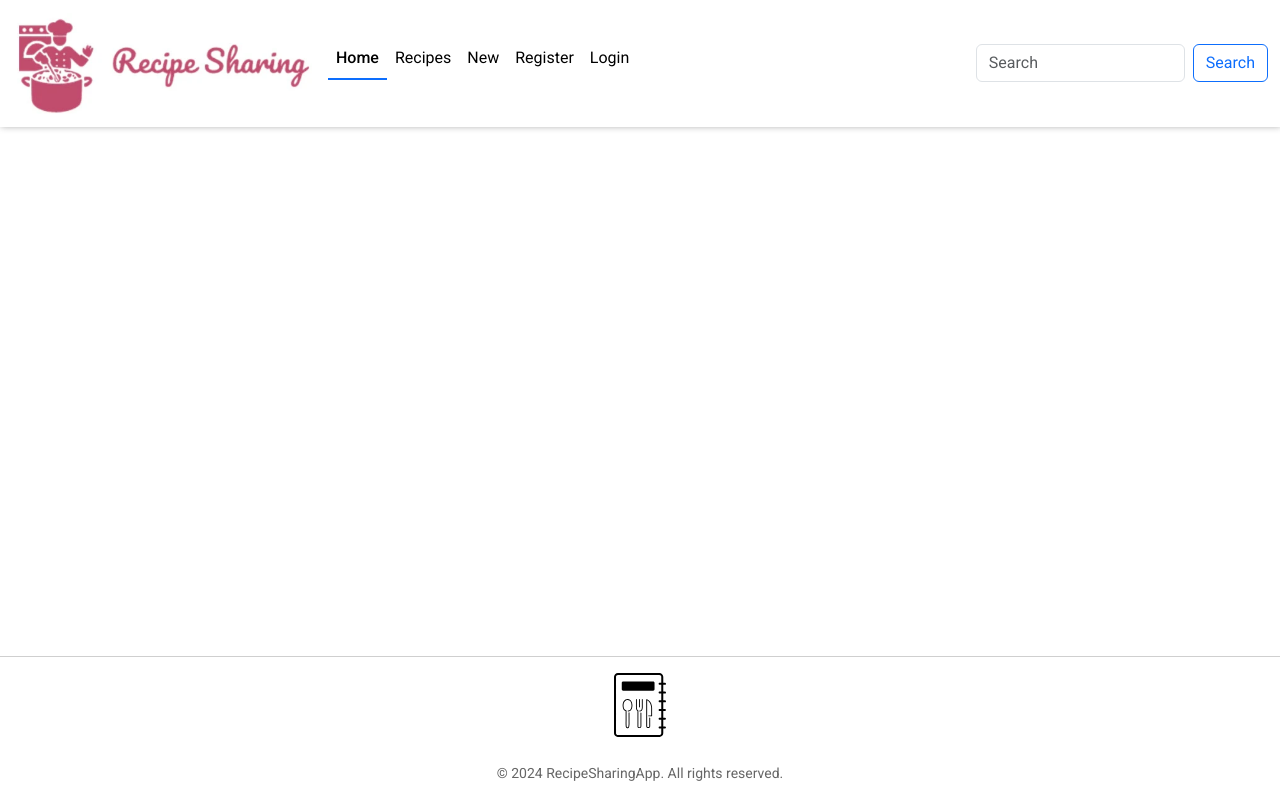
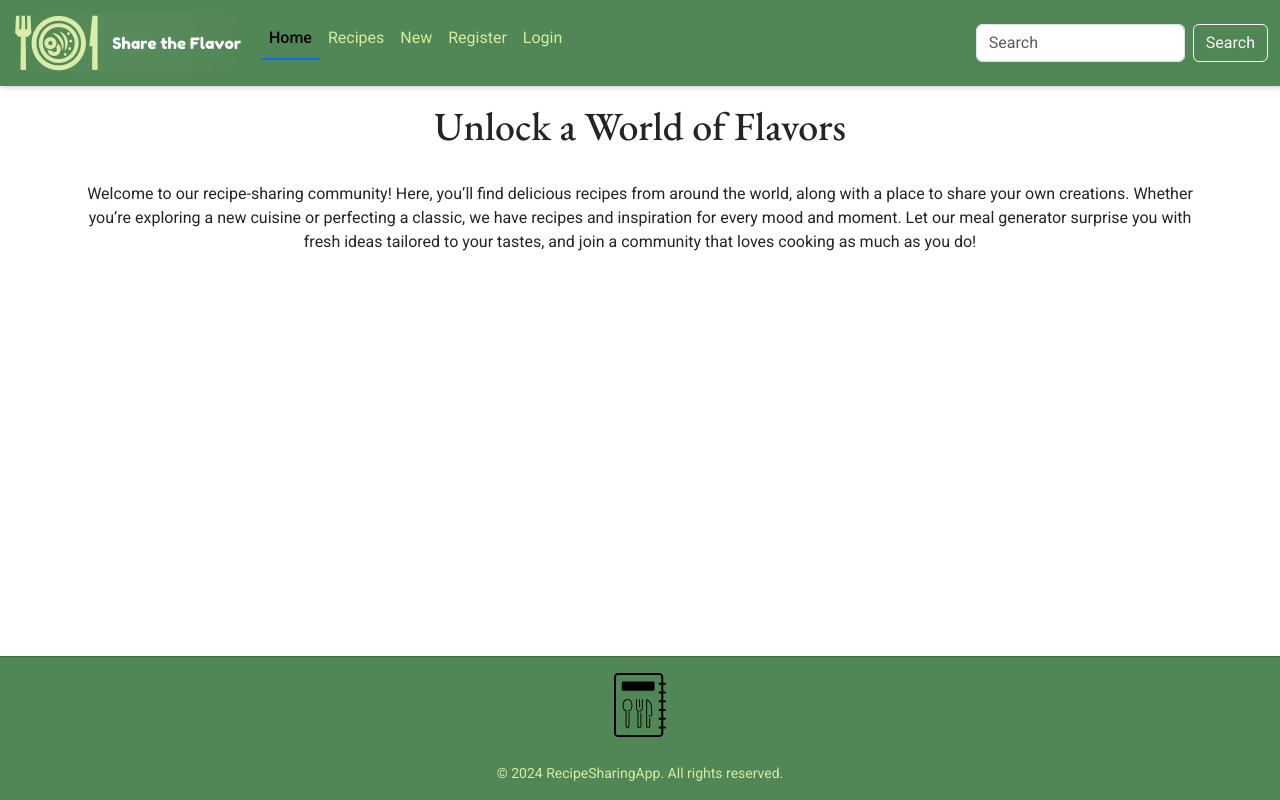
Before and after one commit to roshin26/Recipe-sharing-application, a Django app: page / in a window 1280 px wide. Run offline with Django 5.2, Linux system fonts and the light colour scheme; data that the repository does not hold is empty; some libraries are stand-ins or nearby versions.

Commit message:
search functionality

```diff
--- a/home/templates/home/index.html
+++ b/home/templates/home/index.html
@@ -1 +1,29 @@
 {% extends 'base.html' %}
+{% block title %}Home{% endblock %}
+
+
+{% block content %}
+
+<div class="container flex-column pt-3">
+    <section class="text-center">
+        <h1 class="main-title mx-auto">Unlock a World of Flavors</h1>
+
+        <p class="pt-4">
+            Welcome to our recipe-sharing community! Here, you’ll find delicious recipes from around the world, along with a place to share your own creations. Whether you’re exploring a new cuisine or perfecting a classic, we have recipes and inspiration for every mood and moment. Let our meal generator surprise you with fresh ideas tailored to your tastes, and join a community that loves cooking as much as you do!
+        </p>
+    </section>
+    <section>
+        <div class="recipe-cont">
+            {% for recipe in recipes %}
+                <div class="card m-3 mb-5" style="width: 18rem;">
+                    <a href="{% url 'recipe_detail' recipe.id %}" class="img-container">
+                      <img src="{{recipe.image.url}}" alt="{{recipe.image_alt}}" style="height: 350px; object-fit: cover">
+                      <div class="centered"><h2>{{recipe.title}}</h2></div>
+                    </a>
+                </div>
+            {% endfor %}
+        </div>
+    </section>
+</div>
+
+{% endblock %}
--- a/home/views.py
+++ b/home/views.py
@@ -1,7 +1,13 @@
-from django.views.generic import TemplateView
+from django.views.generic import ListView
+from recipes.models import Recipe
 
-class Index(TemplateView):
+class Index(ListView):
     template_name= 'home/index.html'
+    model=Recipe
+    context_object_name= 'recipes'
+
+    def get_queryset(self):
+        return self.model.objects.all() [:3]
 
 
 
--- a/recipes/templates/recipes/recipe_detail.html
+++ b/recipes/templates/recipes/recipe_detail.html
@@ -14,6 +14,7 @@
             <hr>
             <p><strong> Calories: </strong> {{recipe.calories}}</p>
             <p><strong> Cuisine: </strong> {{recipe.cuisine_types}}</p>
+            <p><strong> Meal Type: </strong> {{recipe.meal_type}}</p>
             {% if request.user == recipe.user %}
             <div class="text-center">
                 <a href="{% url 'edit_recipe' recipe.id %}" class="btn btn-primary w-25">Edit</a>
--- a/recipes/templates/recipes/recipes.html
+++ b/recipes/templates/recipes/recipes.html
@@ -7,7 +7,7 @@
 <div class="container d-flex flex-row flex-wrap justify-content-center">
     {% for recipe in recipes %}
     <a href="{% url 'recipe_detail' recipe.id %}" class="recipes" aria-label="Click to view {{recipe.title}}">
-        <div class="card m-3 mb-5" style="width: 18rem;">
+        <div class="card m-3" style="width: 18rem;">
             <img src="{{recipe.image.url}}" class="card-img-top" style="height: 350px; object-fit: cover" alt="{{recipe.image_alt}}">
             <div class="card-body">
               <h2 class="card-title">{{recipe.title}}</h2>
--- a/static/css/base.css
+++ b/static/css/base.css
@@ -13,6 +13,9 @@
     --white: #fff;
     --orange: #ffbf50;
     --darkgrey: #666;
+    --darkgreen:#518756;
+    --beige:#ffffff;
+    --lightgreen:#D5ED9F;
 
     /* Utils */
     --smal-box-shadow: 1px -1px 7px 0 #00000061;
@@ -21,16 +24,18 @@
 
 /* Header */
 .navbar {
-    /*background-color: var(--off-white);*/
+    background-color: var(--darkgreen);
     box-shadow: var(--smal-box-shadow);
 }
 
 a.nav-link {
-    color: var(--black);
+    color: var(--lightgreen);
 }
 
 img.logo {
-    width: 18.75rem;
+    width: auto;
+    max-width: 100%;
+    max-height: 60px;
 }
 
 /* main design */
@@ -50,13 +55,13 @@ h1, h2, h3, h4, h5, h6 {
 
 main {
     flex: 1 0 auto;
-    background-color: var(--white);
+    background-color: var(--beige);
 }
 
 /* footer */
 footer {
     flex-shrink: 0;
-    background-color: var(--white);
+    background-color: var(--darkgreen);
     display: flex;
     flex-direction: column;
     justify-content: center;
@@ -72,7 +77,7 @@ footer {
 .copyright {
     margin-top: 10px;
     font-size: 14px;
-    color:var(--darkgrey);
+    color:var(--lightgreen);
 }
 
 .active {
@@ -94,6 +99,7 @@ footer {
 .card{
     height: 90%;
     margin-top: 1rem;
+    background-color: #fff2e7;
 
 }
 
@@ -113,9 +119,11 @@ footer {
 .recipe-container{
     display: flex;
     flex-direction: column;
+    background-color: var(--off-white);
 }
 .ingredients, .instructions, .recipe-detail {
     width: 100%;
+    background-color: var(--off-white);
 }
 .recipe-img{
     display: flex;
@@ -127,7 +135,44 @@ footer {
     height: auto;
 }
 
-@media screen and (min-width:62.5rem){
+
+/* home */
+.recipe-cont {
+    display: flex;
+    flex-direction: row;
+    flex-wrap: wrap;
+    justify-content: center;
+}
+a.img-container {
+    position: relative;
+    text-align: center;
+    color: var(--lightgreen);
+    margin: 2%;
+    overflow: hidden;
+    text-decoration: none;
+    border: 1px solid var(--border);
+    box-shadow: var(--smal-box-shadow);
+}
+a.img-container:hover {
+    color: #FCCD2A;
+}
+.img-container img {
+    width: 100%;
+    height: auto;
+}
+.centered {
+    width: 100%;
+    background-color: #000000c9;
+    position: absolute;
+    top: 50%;
+    left: 50%;
+    transform: translate(-50%, -50%);
+}
+
+@media screen and (min-width:62.5em){
+  .main-title {
+        width: 50%;
+    }
   .recipe-info{
     flex-direction: row;
     border: 1px solid var(--black);
--- a/templates/includes/header.html
+++ b/templates/includes/header.html
@@ -1,10 +1,10 @@
 {% load static %}
 <header>
   {% with request.resolver_match.url_name as url_name %}
-    <nav class="navbar navbar-expand-lg bg-white ">
+    <nav class="navbar navbar-expand-lg">
         <div class="container-fluid">
             <!--logo-->
-          <a class="navbar-brand" href="#"><img src="{% static 'images/recipe_logo.webp' %}" alt="Recipe sharing logo" class="logo"></a>
+          <a class="navbar-brand" href="#"><img src="{% static 'images/recipelogo.webp' %}" alt="Recipe sharing logo" class="logo"></a>
           <button class="navbar-toggler" type="button" data-bs-toggle="collapse" data-bs-target="#navbarNav" aria-controls="navbarNav" aria-expanded="false" aria-label="Toggle navigation">
             <span class="navbar-toggler-icon"></span>
           </button>
@@ -34,9 +34,9 @@
               {% endif %}
             </ul>
             <!-- Form for search functionality-->
-            <form class="d-flex" role="search">
-                <input class="form-control me-2" type="search" placeholder="Search" aria-label="Search">
-                <button class="btn btn-outline-primary" type="submit">Search</button>
+            <form class="d-flex" role="search" method="GET" action="{% url 'recipes' %}">
+                <input class="form-control me-2" name="q" type="search" placeholder="Search" aria-label="Search">
+                <button class="btn btn-outline-light" type="submit">Search</button>
               </form>
           </div>
         </div>
```
Also changed, not shown: recipes/views.py (+15 -0 lines), static/images/recipe_logo.webp (deleted), static/images/recipelogo.webp (added).
